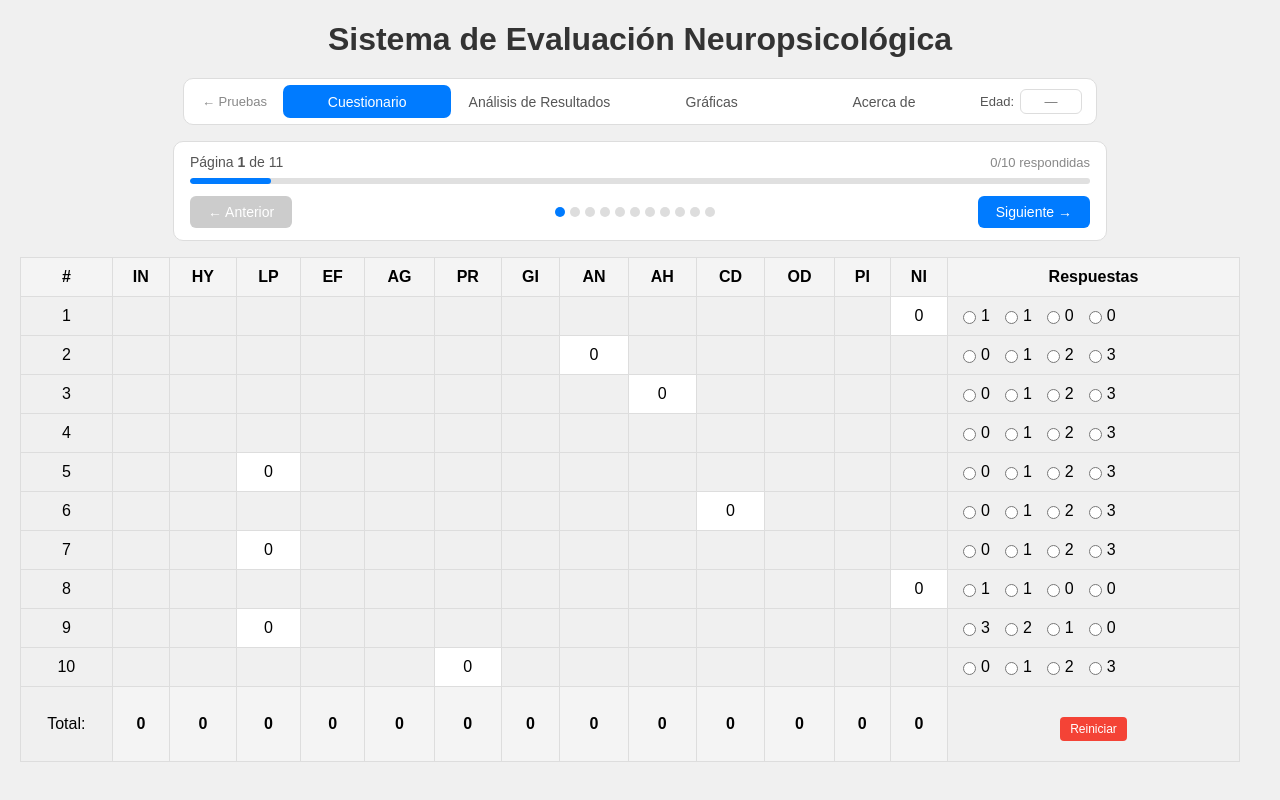
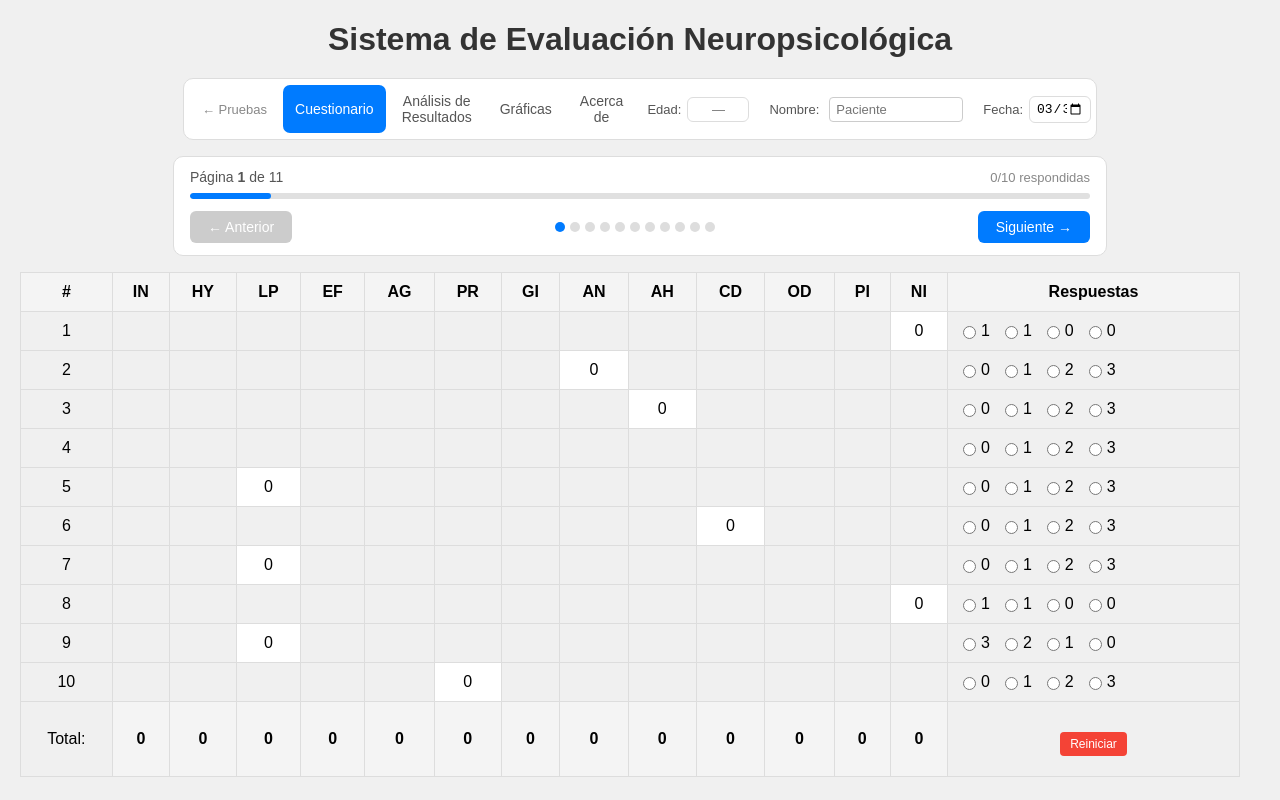
Before and after one commit to JackMortDT/conners, a React (Vite) app: page / in a window 1280 px wide. Both pictures are taken after a click on the button "Padres". Built offline with nearby package versions, Linux system fonts and the light colour scheme.

Commit message:
feat: add patient name and date inputs to ModuleNav

```diff
--- a/src/App.css
+++ b/src/App.css
@@ -719,6 +719,20 @@
   border-color: #007bff;
 }
 
+.module-nav-name-input {
+  width: 120px;
+  padding: 4px 6px;
+  border: 1px solid #ccc;
+  border-radius: 4px;
+  font-size: 13px;
+  margin-left: 4px;
+}
+
+.module-nav-name-input:focus {
+  outline: none;
+  border-color: #007bff;
+}
+
 /* ── Clinical Analysis ──────────────────────────────────────── */
 .clinical-placeholder {
   color: #888;
--- a/src/components/ModuleNav.jsx
+++ b/src/components/ModuleNav.jsx
@@ -5,7 +5,12 @@ const MODULES = [
   { id: 'acerca',       label: 'Acerca de' },
 ];
 
-const ModuleNav = ({ activeModule, onModuleChange, onBack, age, onAgeChange }) => (
+const ModuleNav = ({
+  activeModule, onModuleChange, onBack,
+  age, onAgeChange,
+  patientName, onPatientNameChange,
+  testDate, onTestDateChange,
+}) => (
   <nav className="module-nav">
     {onBack && (
       <button className="module-nav-back" onClick={onBack}>
@@ -36,6 +41,25 @@ const ModuleNav = ({ activeModule, onModuleChange, onBack, age, onAgeChange }) =
         placeholder="—"
       />
     </label>
+    <label className="module-nav-age">
+      Nombre:
+      <input
+        type="text"
+        value={patientName}
+        onChange={e => onPatientNameChange(e.target.value)}
+        className="module-nav-name-input"
+        placeholder="Paciente"
+      />
+    </label>
+    <label className="module-nav-age">
+      Fecha:
+      <input
+        type="date"
+        value={testDate}
+        onChange={e => onTestDateChange(e.target.value)}
+        className="module-nav-age-input"
+      />
+    </label>
   </nav>
 );
 
```
